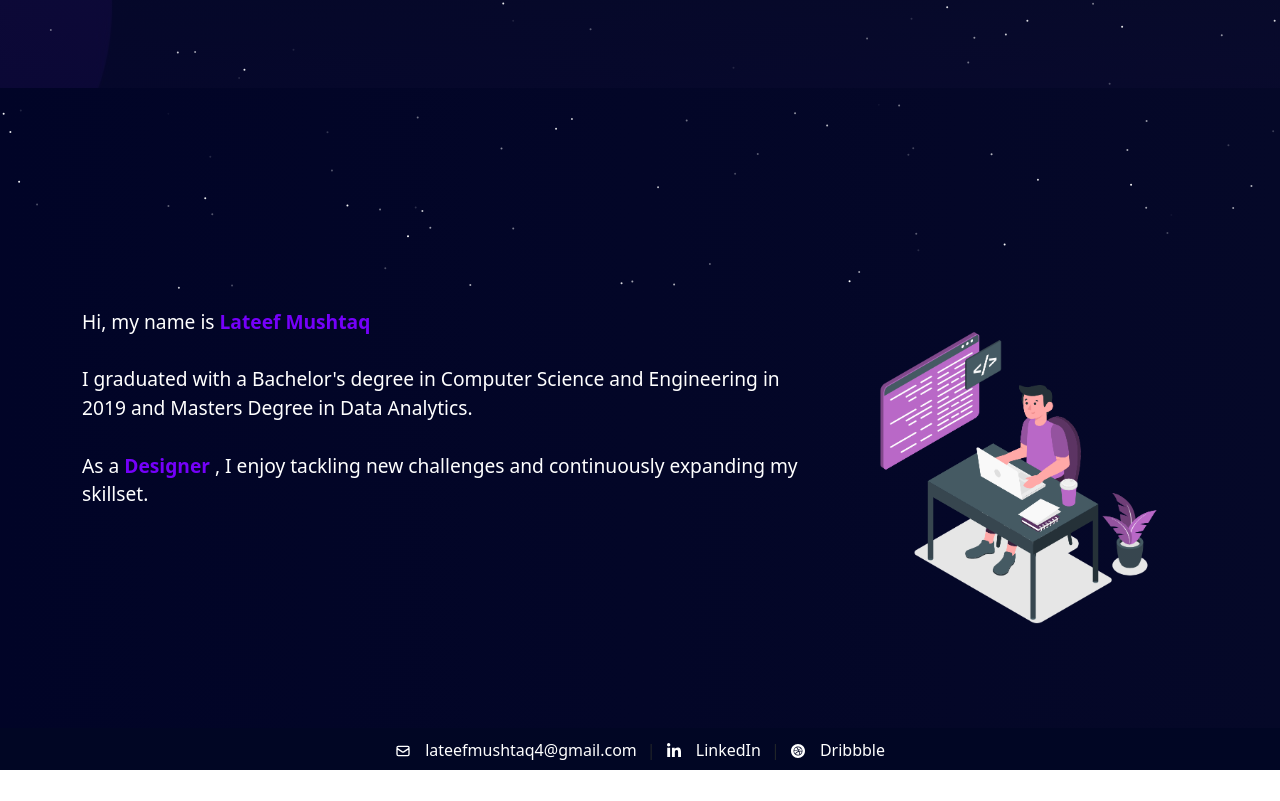
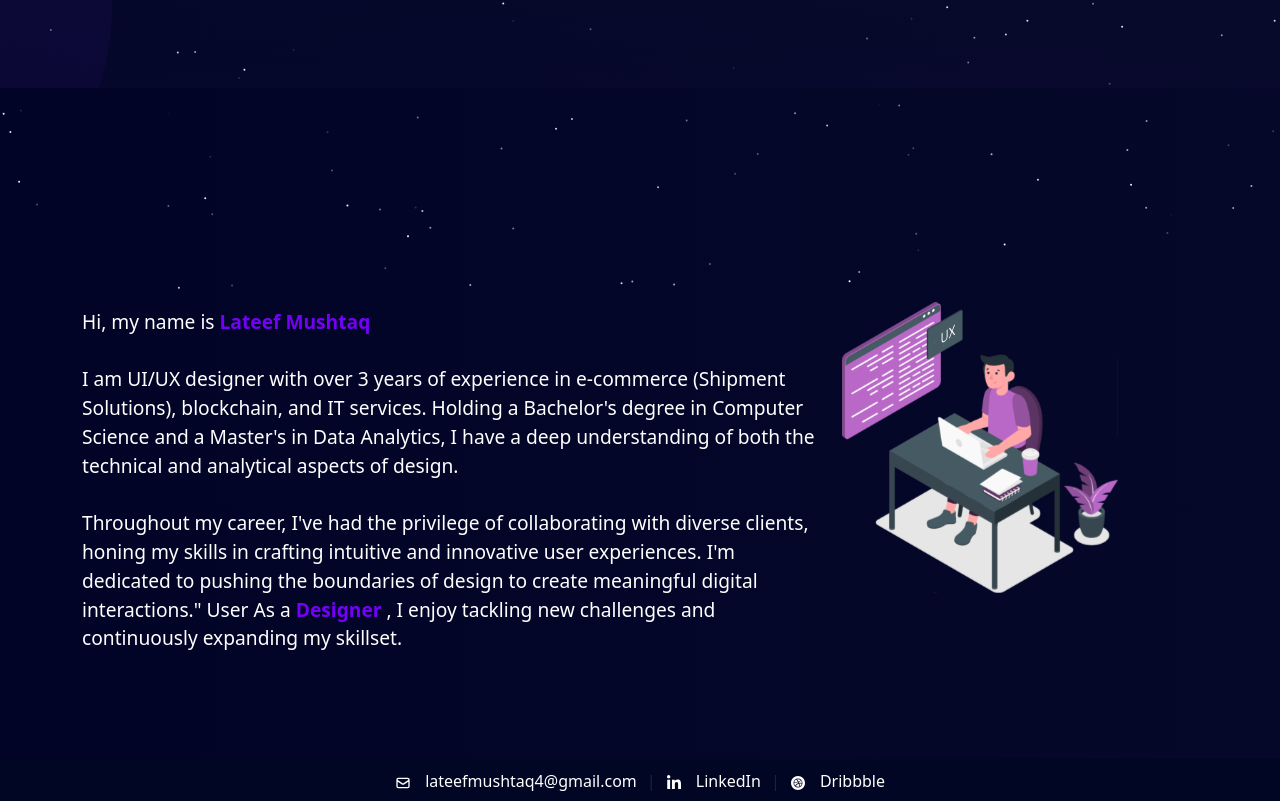
Before and after one commit to lateefmushtaq/PortfolioV2, a React (Create React App) app: page / in a window 1280 px wide. Shown: the part 511-1312 px from the top of the page. Before the commit the page ends 1281 px from the top, so only its background shows below. Built offline with nearby package versions, Linux system fonts and the light colour scheme.

Commit message:
v2 data discriptions

```diff
--- a/public/index.html
+++ b/public/index.html
@@ -11,6 +11,17 @@
     />
     <link rel="manifest" href="%PUBLIC_URL%/manifest.json" />
     <title>Lateef | Portfolio</title>
+    <!-- Hotjar Tracking Code for https://www.lateefdesigns.com -->
+<script>
+  (function(h,o,t,j,a,r){
+      h.hj=h.hj||function(){(h.hj.q=h.hj.q||[]).push(arguments)};
+      h._hjSettings={hjid:3584028,hjsv:6};
+      a=o.getElementsByTagName('head')[0];
+      r=o.createElement('script');r.async=1;
+      r.src=t+h._hjSettings.hjid+j+h._hjSettings.hjsv;
+      a.appendChild(r);
+  })(window,document,'https://static.hotjar.com/c/hotjar-','.js?sv=');
+</script>
   </head>
   <body>
     <noscript>You need to enable JavaScript to run this app.</noscript>
--- a/src/components/Home/About.jsx
+++ b/src/components/Home/About.jsx
@@ -2,7 +2,6 @@ import React from "react";
 import { Container, Row, Col } from "react-bootstrap";
 import LaptopImg from "../../assets/home-main.svg";
 import Tilt from "react-parallax-tilt";
-
 
 const About = () => {
   return (
@@ -14,12 +13,18 @@ const About = () => {
               Hi, my name is <b className="yellow">Lateef Mushtaq</b>
               <br />
               <br />
-              I graduated with a Bachelor's degree in Computer Science and
-              Engineering in 2019 and Masters Degree in Data Analytics.
-              <br />
-              <br />
-              As a<b className="yellow"> Designer </b>, I enjoy tackling new
-              challenges and continuously expanding my skillset.
+              I am UI/UX designer with over 3 years of experience in e-commerce (Shipment Solutions),
+              blockchain, and IT services. Holding a Bachelor's degree in
+              Computer Science and a Master's in Data Analytics, I have a deep
+              understanding of both the technical and analytical aspects of
+              design. <br />
+              <br /> Throughout my career, I've had the privilege of
+              collaborating with diverse clients, honing my skills in crafting
+              intuitive and innovative user experiences. I'm dedicated to
+              pushing the boundaries of design to create meaningful digital
+              interactions." User As a<b className="yellow"> Designer </b>, I
+              enjoy tackling new challenges and continuously expanding my
+              skillset.
               <br />
             </p>
           </Col>
@@ -29,7 +34,6 @@ const About = () => {
             </Tilt>
           </Col>
         </Row>
-
       </Container>
     </Container>
   );
--- a/src/pages/Pickrr.jsx
+++ b/src/pages/Pickrr.jsx
@@ -1,7 +1,6 @@
 import React from "react";
 import { Container, Row, Col } from "react-bootstrap";
 import ProjectCard from "../components/Projects/ProjectCard";
-import Particle from "../components/Particle";
 import image1 from "../assets/casestudypickrr/image1.png";
 import image2 from "../assets/casestudypickrr/persona_one.png";
 import image3 from "../assets/casestudypickrr/orderPlaced.png";
@@ -202,7 +201,7 @@ const Pickrr = () => {
             <h1 className="project-heading">
               Creating order: <strong className="yellow">Then vs Now </strong>
             </h1>
-            <Particle />
+
             <ProjectCard imgPath={image11} isBlog={false} />
           </Col>
         </Row>
--- a/src/pages/Projects.jsx
+++ b/src/pages/Projects.jsx
@@ -54,7 +54,7 @@ const Projects = () => {
               imgPath={bananaGoonsInside}
               isBlog={false}
               title="Banana Goons"
-              description="Your project description."
+              description="Banana Goons is an exciting NFT project that brings a unique collection of digital assets to the blockchain, offering a creative and engaging experience for collectors and enthusiasts alike."
             />
           </Col>
 
@@ -63,7 +63,7 @@ const Projects = () => {
               imgPath={recharge_image}
               isBlog={false}
               title="Add Money"
-              description="Your project description."
+              description="We're implementing a 'Wallet Top-Up' feature, empowering users to easily add funds for accessing app services with convenience."
             />
           </Col>
           <Col md={10} className="project-card">
@@ -71,7 +71,7 @@ const Projects = () => {
               imgPath={matrimonial}
               isBlog={false}
               title="Matrimonial"
-              description="Your project description."
+              description="Elegant matrimonial app UI that fosters meaningful connections, providing users with a delightful experience in finding their ideal partners"
             />
           </Col>
           <Col md={10} className="project-card">
@@ -79,7 +79,7 @@ const Projects = () => {
               imgPath={PortfolioFourInside}
               isBlog={false}
               title="Payroll App"
-              description="Your project description."
+              description="An intuitive payroll app interface that combines payroll management and attendance tracking for a seamless user experience."
             />
           </Col>
         </Row>
--- a/src/style.css
+++ b/src/style.css
@@ -711,7 +711,7 @@ html {
   .like-item {
     padding-top: 10px !important;
     font-size: 1.1em !important;
-    font-family: sans-serif !important;
+    font-family: "Montserrat",sans-serif;
   }
 
   .like-btn {
```
Also changed, not shown: src/assets/about.png, src/assets/home-main.svg.
